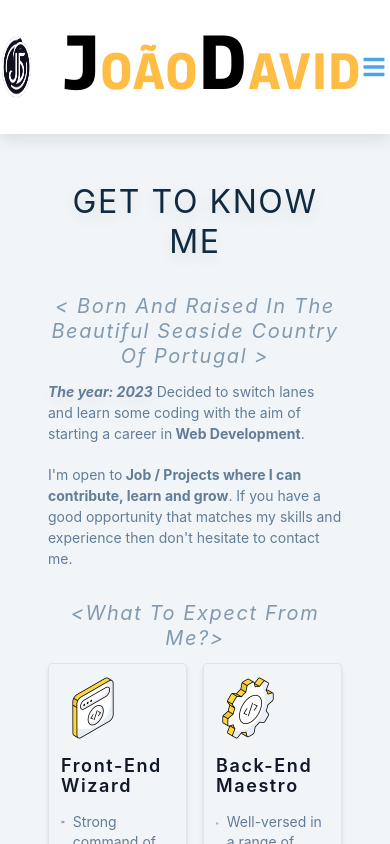
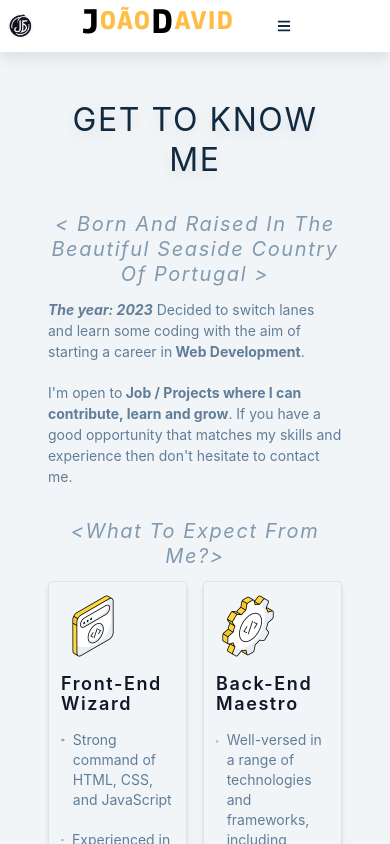
Before and after one commit to jopbdavid/portefolio_2.0, a React (Create React App) app: page /about in a window 390 px wide. Shown: the top 844 px of the page. Built offline with nearby package versions, Linux system fonts and the light colour scheme.

Commit message:
Upgrade media queries

```diff
--- a/src/Main.js
+++ b/src/Main.js
@@ -14,7 +14,7 @@ const Main = () => {
   return (
     <Wrapper>
       <Picture />
-      <div className="w-full">
+      <div>
         <div className="intro">
           <h2>
             Hey! I'm João.
@@ -46,7 +46,7 @@ const Main = () => {
 export default Main;
 
 const Wrapper = styled.section`
-  .intro {
+  /* .intro {
     font-size: 1.5rem;
     line-height: 2rem;
     text-align: left;
@@ -59,5 +59,60 @@ const Wrapper = styled.section`
   .waving-hand img {
     width: 35px;
     height: 35px;
+  } */
+
+  .intro {
+    font-size: 1rem; // smaller font size for mobile
+    line-height: 1.4rem;
+    text-align: left;
+    font-style: italic;
+    width: 90%; // full width for mobile
+    margin-left: 1.5rem; // smaller margin for mobile
+    padding-bottom: 1rem;
+  }
+
+  .waving-hand img {
+    width: 25px; // smaller size for mobile
+    height: 25px;
+  }
+
+  // Medium devices (tablets)
+  @media (min-width: 641px) {
+    .intro {
+      font-size: 1.2rem;
+      line-height: 1.6rem;
+      width: 80%;
+      margin-left: 1.5rem;
+    }
+
+    .waving-hand img {
+      width: 30px;
+      height: 30px;
+    }
+  }
+
+  // Large devices (desktops)
+  @media (min-width: 769px) {
+    .intro {
+      font-size: 1.5rem;
+      line-height: 2rem;
+      width: 60%;
+      margin-left: 2rem;
+    }
+
+    .waving-hand img {
+      width: 35px;
+      height: 35px;
+    }
+  }
+
+  // Extra large devices (large desktops)
+  @media (min-width: 1025px) {
+    .intro {
+      font-size: 1.8rem;
+      line-height: 2.4rem;
+      width: 60%;
+      margin-left: 2rem;
+    }
   }
 `;
--- a/src/Navbar.js
+++ b/src/Navbar.js
@@ -2,6 +2,7 @@ import React, { useRef, useState, useEffect } from "react";
 import { Link } from "react-router-dom";
 import { FaBars } from "react-icons/fa";
 import logo from "./img/jd_logo.png";
+import styled from "styled-components";
 
 import { links, social } from "./data";
 
@@ -20,6 +21,7 @@ const Navbar = () => {
   }, [showLinks]);
 
   return (
+    <Wrapper showLinks={showLinks}>
       <nav>
         <div className="nav-center">
           <div className="nav-header">
@@ -41,14 +43,17 @@ const Navbar = () => {
             >
               <FaBars />
             </button>
-          <div className="links-container" ref={linksContainerRef}>
+            <div
+              className={`links-container ${showLinks ? "show-links" : ""}`}
+              ref={linksContainerRef}
+            >
               <ul className="links" ref={linksRef}>
                 {links.map((link, index) => {
                   const { id, url, text } = link;
                   return (
                     <li key={id}>
                       <Link to={url}>
-                      <a className="nav-links">{text}</a>
+                        <a>{text}</a>
                       </Link>
                     </li>
                   );
@@ -58,7 +63,166 @@ const Navbar = () => {
           </div>
         </div>
       </nav>
+    </Wrapper>
   );
 };
 
 export default Navbar;
+
+const Wrapper = styled.section`
+  nav {
+    background: var(--clr-white);
+    box-shadow: var(--light-shadow);
+  }
+  .nav-header {
+    display: flex;
+    align-items: center;
+    justify-content: space-between;
+  }
+
+  .nav-name a {
+    text-decoration: none !important;
+    color: #ffbd46;
+    display: flex; /* To center the title */
+    justify-content: center; /* Center the title */
+    align-items: center; /* Center the title */
+    font-family: "headingNow";
+    letter-spacing: 0.1rem; /* Adjust letter spacing */
+    font-size: 1.5rem; /* Adjust font size */
+  }
+  .icon {
+    display: flex;
+    align-items: center;
+    justify-content: center;
+  }
+  .icon img {
+    width: 40px; // Smaller size for mobile
+    height: 40px; // Keep it round
+    border-radius: 50%;
+  }
+  .nav-toggle {
+    display: none;
+  }
+  .nav-toggle:hover {
+    color: var(--clr-primary-1);
+    transform: rotate(90deg);
+  }
+  .logo {
+    height: 40px;
+  }
+  .links {
+    display: flex;
+    align-items: center;
+    justify-content: center;
+    flex-direction: column;
+  }
+
+  .links a {
+    font-family: "headingNow";
+    text-transform: capitalize;
+    color: inherit;
+    display: inline-block;
+    font-weight: 200;
+    letter-spacing: 1px;
+    font-size: 0.75rem;
+    transition: var(--mainTransition);
+  }
+
+  .links a:hover {
+    transform: scale(1.1);
+  }
+
+  .links-container {
+    transition: var(--transition);
+
+    overflow: hidden;
+    max-height: ${(props) =>
+      props.showLinks ? "250px" : "0"}; // Controlled by showLinks
+  }
+  .show-container {
+    height: 10rem;
+  }
+  .first-l {
+    font-family: "headingNow";
+    font-size: 2rem;
+    color: #000;
+  }
+
+  @media screen and (min-width: 700px) {
+    .nav-header {
+      display: flex; /* Hide header on large screens */
+    }
+
+    .nav-name a {
+      font-size: 2.5rem; /* Adjust font size for larger screens */
+      letter-spacing: 0.7rem; /* Adjust letter spacing for larger screens */
+    }
+    .first-l {
+      font-size: 4rem; /* Adjust font size for larger screens */
+    }
+
+    .nav-toggle {
+      display: none; /* Hide hamburger menu on large screens */
+    }
+    .links-container {
+      /* height: auto !important; Ensure links are always visible */
+      overflow: visible;
+      display: flex;
+      margin-left: -3rem;
+    }
+    .links {
+      flex-direction: row;
+    }
+
+    .links a {
+      margin: 0 0.25rem; /* Spacing between links */
+      font-size: 1rem; /* Adjust font size for larger screens */
+    }
+    .icon img {
+      width: 100px; // Increase size for larger screens
+      height: 100px; // Keep it round
+    }
+  }
+
+  @media screen and (min-width: 1024px) {
+    .links-container {
+      /* height: auto !important; Ensure links are always visible */
+      overflow: visible;
+      display: flex;
+
+      margin-right: 2.5rem;
+    }
+    .links {
+      flex-direction: row;
+    }
+
+    .links a {
+      margin: 0 0.5rem; /* Spacing between links */
+      font-size: 1.25rem; /* Adjust font size for larger screens */
+    }
+    .nav-name {
+      font-size: 1.5rem; // Smaller font size for the title on mobile
+      margin-left: 5rem;
+    }
+  }
+
+  @media screen and (max-width: 700px) {
+    .nav-name {
+      font-size: 1.2rem; // Smaller font size for the title on mobile
+    }
+
+    .nav-toggle {
+      display: block; /* Show hamburger menu on small screens */
+    }
+    .nav-header {
+      justify-content: space-between;
+    }
+    .show-links {
+      height: 250px; /* Adjust as needed */
+      /* Other styles for the expanded state */
+    }
+    .links a {
+      font-size: 0.75rem; /* Smaller font size for nav links on smaller screens */
+    }
+  }
+`;
--- a/src/components/Github.js
+++ b/src/components/Github.js
@@ -1,6 +1,6 @@
 import React from "react";
 import styled from "styled-components";
-// import github from "../../public/github.jpg";
+
 import { DiGithubFull } from "react-icons/di";
 import { DiGithubBadge } from "react-icons/di";
 
@@ -8,16 +8,16 @@ const Github = () => {
   return (
     <Wrapper>
       <div
-        className="hero"
-        style={{
-          backgroundImage: `url(/github.jpg)`,
-          backgroundSize: "60%",
-          backgroundRepeat: "no-repeat",
-        }}
+        className="hero-image"
+        // style={{
+        //   backgroundImage: `url(/github.jpg)`,
+        //   backgroundSize: "60%",
+        //   backgroundRepeat: "no-repeat",
+        // }}
       >
-        <div className="hero-overlay bg-opacity-60"></div>
+        <div className="hero-overlay bg-opacity-60">
           <div className="hero-content text-center text-neutral-content">
-          <div className="w-full">
+            <div>
               <h3>
                 <DiGithubFull
                   size={80}
@@ -32,11 +32,13 @@ const Github = () => {
               <p>
                 Feel free to explore my repositories, fork projects, or get in
                 touch if you'd like to collaborate on any exciting projects. I'm
-              always eager to learn and contribute to the development community.
+                always eager to learn and contribute to the development
+                community.
               </p>
-            <button className="btn">
+              <button className="btn ">
                 <a href="https://github.com/jopbdavid">Gheck Me Out!</a>
               </button>
+            </div>
           </div>
         </div>
       </div>
@@ -62,56 +64,29 @@ const Wrapper = styled.section`
     line-height: 1.8;
     color: var(--clr-grey-10);
   }
-  .services-center {
-    margin-top: 4rem;
-    display: grid;
-    gap: 2.5rem;
-  }
-  .service {
-    background: var(--clr-primary-7);
-    text-align: center;
-    padding: 2.5rem 2rem;
-    border-radius: var(--radius);
-    p {
-      color: #ffbd46;
-    }
-  }
-  span {
-    width: 4rem;
-    height: 4rem;
-    display: grid;
-    margin: 0 auto;
-    place-items: center;
-    margin-bottom: 1rem;
-    border-radius: 50%;
-    background: #ffbd46;
-    color: var(--clr-primary-1);
-    svg {
-      font-size: 2rem;
+
+  .hero-image {
+    background-image: url(/github.jpg);
+    width: 100%;
+    height: 100%;
+    background-position: center;
+    background-size: 60%;
+    background-repeat: no-repeat;
+    position: relative;
+    overflow: hidden;
+    @media (max-width: 768px) {
+      background-size: contain;
     }
   }
 
-  .git {
-    background-color: #ffbd46;
-    color: var(--clr-primary-1);
+  @media (max-width: 375px) {
+    .btn {
+      width: 100%;
+      margin-top: 1rem;
     }
-
-  @media (min-width: 992px) {
-    .header {
-      display: grid;
-      grid-template-columns: 1fr 1fr;
+    .hero {
+      background-size: 5rem;
     }
   }
-  @media (min-width: 576px) {
-    .services-center {
-      grid-template-columns: repeat(auto-fit, minmax(360px, 1fr));
-    }
-  }
-  /* @media (min-width: 1280px) {
-    padding: 0;
-    .section-center {
-      transform: translateY(5rem);
-    }
-  } */
 `;
 export default Github;
--- a/src/components/Picture.js
+++ b/src/components/Picture.js
@@ -17,41 +17,50 @@ const Picture = () => {
 };
 
 const Wrapper = styled.section`
-  margin-left: 35%;
+  margin-left: 0; // Set to 0 for mobile first
+  text-align: center; // Center content on mobile
+  position: relative; // Position relative for the underline
+
   .underline {
-    width: 15rem;
+    width: 60%; // Adjust for mobile
     height: 0.25rem;
-    margin-left: 2rem;
     background: #ffbd46;
+    position: absolute; // Position relative to the section
+    bottom: -1rem; // Adjust the position below the image
+    left: 50%; // Center horizontally
+    transform: translateX(-50%); // Ensure it's centered
   }
 
   .person-img {
-    width: 95%;
-    display: block;
-    height: 100%;
+    width: 95%; // Full width of the container
+    height: 100%; // Keep aspect ratio
     object-fit: cover;
     border-radius: 50%;
-    position: relative;
+    position: relative; // Positioned relative to the container
+    z-index: 2; // Ensure it's above the ::before pseudo-element
   }
+
   .img-container::before {
     content: "";
-    width: 100%;
-    height: 100%;
+    width: 110%; // Slightly larger for the displacement effect
+    height: 110%;
     background: #ffbd46;
     position: absolute;
-    top: -0.25rem;
-    right: -0.5rem;
+    top: -5%; // Adjust for displacement
+    left: -10%;
     border-radius: 50%;
+    z-index: 1; // Place it behind the image
   }
+
   .img-container {
     position: relative;
-    width: 300px;
-    height: 200px;
+    width: 200px; // Set a fixed size for mobile
+    height: 200px; // Keep it a square for a perfect circle
     border-radius: 50%;
-    margin: 0;
-    margin-bottom: 1.25rem;
-    /* margin-left: 35%; */
+    margin: 1rem auto; // Center the container with margin
+    overflow: hidden; // Hide overflowing parts of the image
   }
+
   .title-logo {
     padding-top: 3px;
   }
@@ -60,6 +69,41 @@ const Wrapper = styled.section`
     font-size: 4.5rem;
     color: var(--clr-grey-7);
   }
+
+  @media (min-width: 576px) {
+    margin-left: 20%; // Adjust as per the layout
+    .underline {
+      margin-right: 0;
+    }
+    .img-container {
+      width: 250px; // Increase size for larger screens
+      height: 250px;
+    }
+  }
+
+  @media (min-width: 768px) {
+    margin-left: 5rem; // Adjust as per the layout
+    margin-bottom: 3rem;
+    .underline {
+      width: 35%; // Adjust for tablet
+
+      bottom: -1rem;
+    }
+    .img-container {
+      width: 300px; // Original size
+      height: 300px; // Maintain aspect ratio
+    }
+  }
+
+  @media (min-width: 992px) {
+    .img-container {
+      width: 350px;
+      height: 350px;
+    }
+    .underline {
+      bottom: -2.5rem;
+    }
+  }
 `;
 
 export default Picture;
--- a/src/components/Skills.js
+++ b/src/components/Skills.js
@@ -13,95 +13,73 @@ const Skills = () => {
             return <li key={id}>{icon}</li>;
           })}
         </aside>
-
-        <p className="skill-date">{}</p>
-        <h3>
-          <div className="skill-desc">
-            <p>{}</p>
-          </div>
-        </h3>
       </article>
     </Wrapper>
   );
 };
 
 const Wrapper = styled.section`
-  margin-left: 35%;
-  .skills-center {
-    width: 80vw;
-    margin-top: 2rem;
-    max-width: var(--max-width);
-  }
-  .skills-btn-container {
+  // Adjusting for mobile first
+  margin: 0;
+  padding: 1rem;
+
+  .skill-info .skills {
     display: flex;
-    flex-direction: row;
-    justify-content: center;
-    margin-bottom: 4rem;
     flex-wrap: wrap;
-  }
-  .skills {
+    justify-content: space-evenly; // Center items for smaller screens
+    padding-top: 0.5rem;
+    background: #ffbd46; // Ensure background color is applied
     border-radius: var(--radius);
-
-    background: #ffbd46;
     border: 1.5px solid;
-    display: flex;
-    width: 90%;
-    padding-top: 0.5rem;
-    justify-content: space-evenly;
+    width: 100%; // Adjust width as needed
   }
 
   .skills li {
     list-style-type: none;
-  }
-
-  .skill-info {
-    margin-left: 8rem;
+    margin: 0.5rem; // Add some space around each skill
   }
 
   .skill-info h3 {
-    font-weight: 300;
-    margin-left: 20rem;
-    font-style: italic;
+    font-weight: 400;
+    margin: 0;
+    text-align: center; // Center heading for mobile
+    font-size: 1.2rem; // Smaller font size for mobile
   }
 
-  .skill-date {
-    letter-spacing: var(--spacing);
-  }
-  .skill-desc {
-    display: grid;
-    grid-template-columns: auto 1fr;
-    column-gap: 2rem;
-    align-items: center;
-    margin-bottom: 1.25rem;
-  }
-  .skill-desc p {
-    margin-bottom: 0;
-    color: var(--clr-grey-3);
-  }
   .skill-icon {
     color: var(--clr-primary-5);
   }
-  @media (min-width: 992px) {
-    .skill-center {
-      width: 90vw;
-      display: grid;
-      grid-template-columns: 200px 1fr;
-      column-gap: 4rem;
+
+  // Media queries for larger screens
+  @media (min-width: 576px) {
+    .skill-info {
+      margin-left: 2rem;
     }
-    .skill-btn-container {
-      flex-direction: column;
-      justify-content: flex-start;
+    .skill-info h3 {
+      text-align: left;
+      margin-left: 1rem;
+      font-size: 1.5rem; // Adjust font size for larger screens
+    }
+    .skills {
+      width: 90%;
+      justify-content: flex-start; // Align items to start for larger screens
     }
   }
-  @media (min-width: 576px) {
-    .services-center {
-      grid-template-columns: repeat(auto-fit, minmax(360px, 1fr));
+  @media (min-width: 992px) {
+    margin-left: 15%;
+    .skill-info {
+      margin-left: 4rem;
     }
   }
   @media (min-width: 1280px) {
-    padding: 0;
-    .section-center {
-      transform: translateY(5rem);
+    margin-left: 25%;
+    .skill-info {
+      margin-left: 8rem;
+      max-width: 60%;
+    }
+    .skill-info h3 {
+      font-size: 1.75rem;
+      margin-bottom: 0.5rem;
     }
   }
 `;
--- a/src/index.css
+++ b/src/index.css
@@ -159,114 +159,6 @@ p {
 Navbar
 ===============
 */
-nav {
-  background: var(--clr-white);
-  box-shadow: var(--light-shadow);
-}
-.nav-header {
-  display: flex;
-  align-items: center;
-  justify-content: space-between;
-  padding: 1rem;
-}
-.nav-name a {
-  text-decoration: none !important;
-  color: #ffbd46;
-}
-.icon {
-  display: flex;
-  align-items: center;
-  justify-content: center;
-}
-.icon img {
-  border-radius: 50%;
-  width: 100px;
-  height: 100px;
-  margin-right: 3rem;
-}
-.nav-toggle {
-  font-size: 1.5rem;
-  color: var(--clr-primary-5);
-  background: transparent;
-  border-color: transparent;
-  transition: var(--transition);
-  cursor: pointer;
-}
-.nav-toggle:hover {
-  color: var(--clr-primary-1);
-  transform: rotate(90deg);
-}
-.logo {
-  height: 40px;
-}
-.nav-links {
-  font-family: "headingNow";
-  color: inherit;
-  text-decoration: none !important;
-}
-.links a {
-  text-transform: capitalize;
-  color: inherit;
-  display: inline-block;
-  font-weight: bold;
-  margin-right: 0.2rem;
-  font-weight: 400;
-  letter-spacing: 2px;
-  font-size: 1.2rem;
-
-  transition: var(--mainTransition);
-}
-
-.nav-links a:hover {
-  color: var(--primaryColor);
-}
-
-.links-container {
-  height: 0;
-  overflow: hidden;
-  transition: var(--transition);
-}
-.show-container {
-  height: 10rem;
-}
-@media screen and (min-width: 800px) {
-  .nav-center {
-    max-width: 1170px;
-    margin: 0 auto;
-    display: flex;
-    align-items: center;
-    justify-content: space-between;
-    padding: 1rem;
-  }
-  .nav-header {
-    padding: 0;
-  }
-  .nav-toggle {
-    display: none;
-  }
-  .links-container {
-    height: auto !important;
-    padding-left: 20rem;
-  }
-  .links {
-    display: flex;
-    align-items: center;
-  }
-  .links a {
-    margin-left: 1rem;
-    margin-right: 1rem;
-  }
-  .links a:hover {
-    padding: 0;
-    background: transparent;
-  }
-}
-
-.first-l {
-  font-family: "headingNow";
-  font-size: 4.5rem;
-  color: #000;
-}
 
 /*
 ===============
```
Lines whose indentation alone changed are shown as unchanged.
